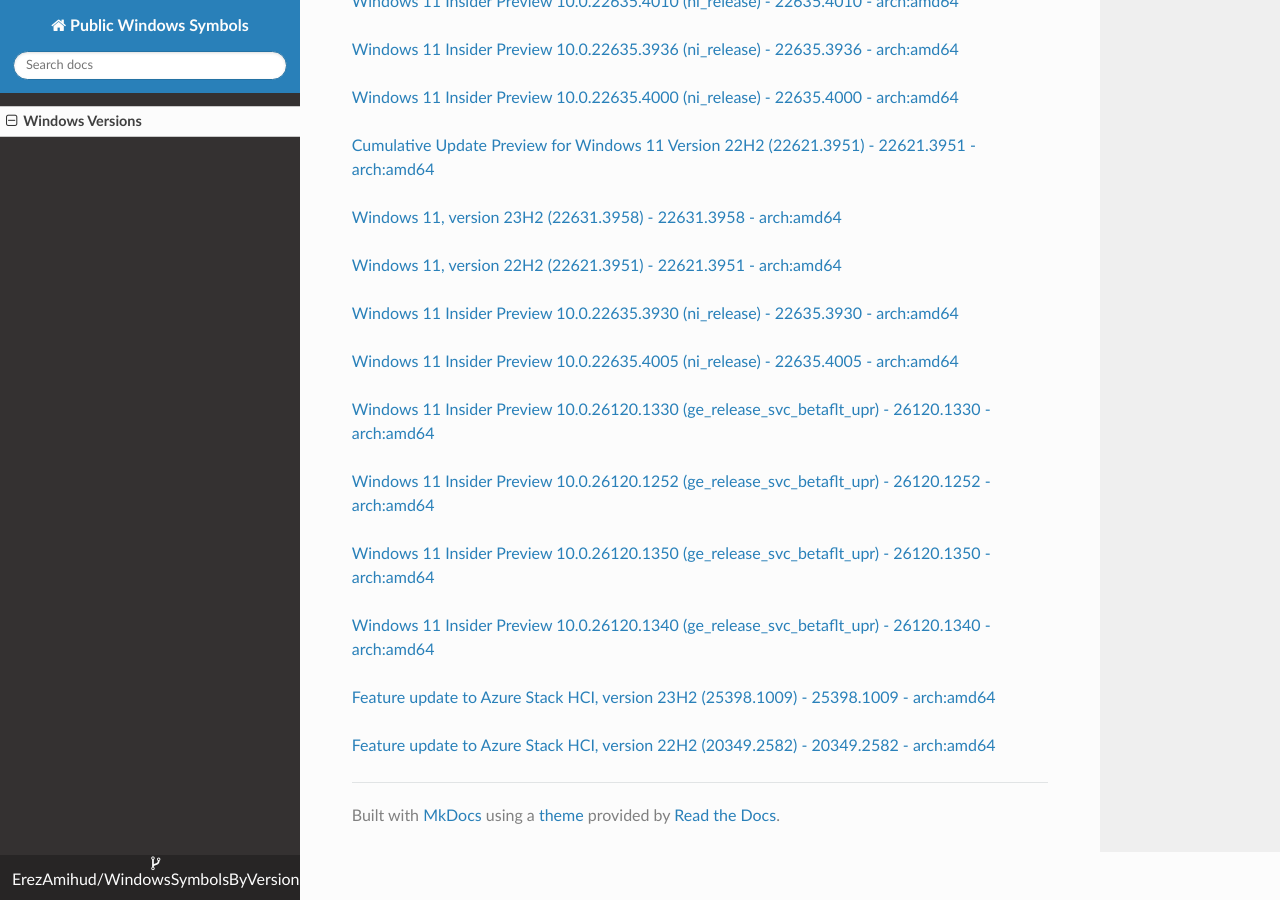
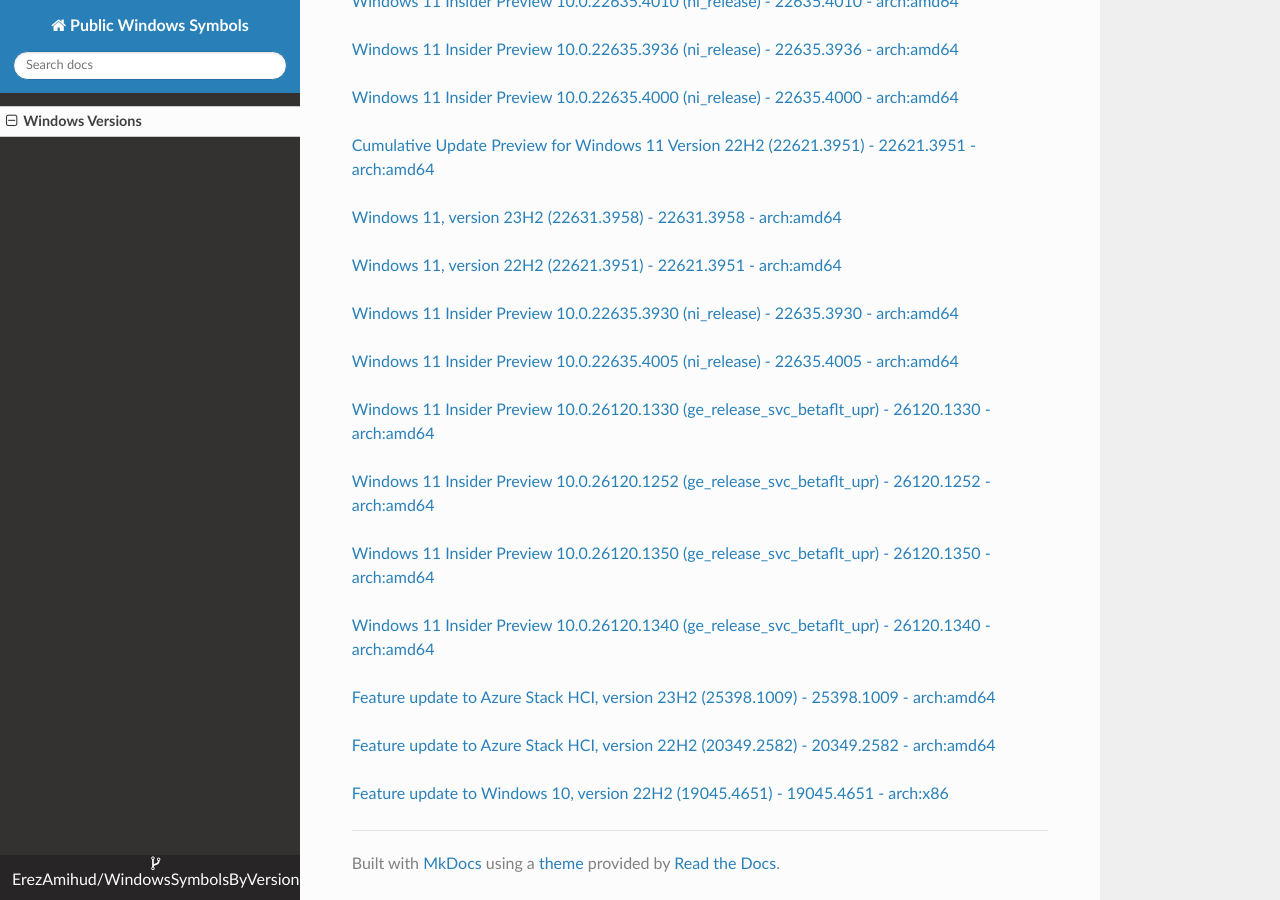
Before and after one commit to ErezAmihud/WindowsSymbolsByVersion, an MkDocs documentation site: the page built from docs/index.md, in a window 1280 px wide and 900 px high, scrolled down 10229 px. Built offline with MkDocs 1.6.1, drawn with Linux system fonts in a browser that asks for light colours; nearby versions of some CDN libraries.

Commit message:
Automated commit, add manifest for cd2d32e1-31b3-42d0-95b9-d1ba206b5573

```diff
--- a/docs/index.md
+++ b/docs/index.md
@@ -526,3 +526,6 @@
 
 
 [Feature update to Azure Stack HCI, version 22H2 (20349.2582) - 20349.2582 - arch:amd64](https://github.com/ErezAmihud/WindowsSymbolsByVersion/blob/main/manifests/a1f81ff0-532f-43a8-82f4-35aad637ec7c.manifest)
+
+
+[Feature update to Windows 10, version 22H2 (19045.4651) - 19045.4651 - arch:x86](https://github.com/ErezAmihud/WindowsSymbolsByVersion/blob/main/manifests/cd2d32e1-31b3-42d0-95b9-d1ba206b5573.manifest)
```
Also changed, not shown: process_builds.json (+1 -1 lines), 1 other file.
